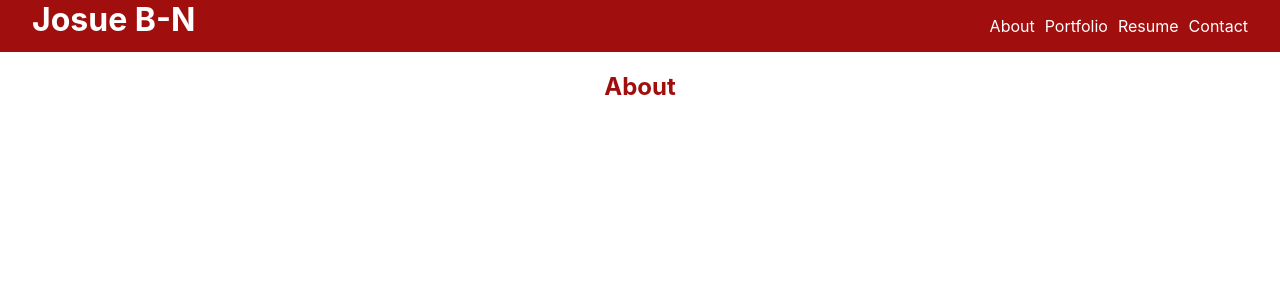
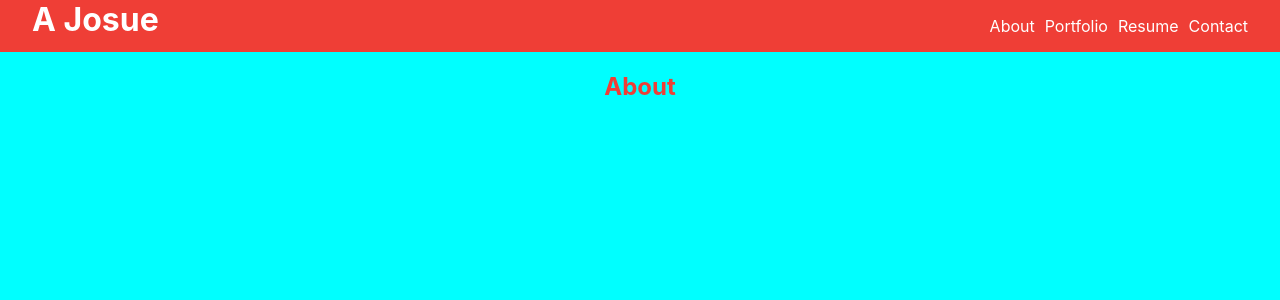
Before and after one commit to AJosueBN/react-portfolio, a React (Create React App) app: page / in a window 1280 px wide. Shown: the top 300 px of the page. Built offline with nearby package versions, Linux system fonts and the light colour scheme.

Commit message:
added background colour to portfolio

```diff
--- a/src/components/Header/index.js
+++ b/src/components/Header/index.js
@@ -13,7 +13,7 @@ function Header() {
 
   return (
     <header>
-        <h1>Josue B-N</h1>
+        <h1>A Josue</h1>
         <nav>
           <ul>
           <li onClick={handlePageChange}>About</li>
--- a/src/components/Header/style.css
+++ b/src/components/Header/style.css
@@ -3,7 +3,7 @@ header {
     display: flex;
     justify-content: space-between;
     padding: 0 2rem;
-    background-color: rgb(161, 14, 14);
+    background-color: #EF3E36;
     color: white;
 }
 
--- a/src/pages/About/style.css
+++ b/src/pages/About/style.css
@@ -1,4 +1,4 @@
 .about h1 {
-    color: rgb(161, 14, 14);
+    color: #EF3E36;
 
 }
--- a/src/pages/Contact/style.css
+++ b/src/pages/Contact/style.css
@@ -1,4 +1,4 @@
 .contact h1 {
-    color: rgb(161, 14, 14);
+    color: #EF3E36;
 
 }
--- a/src/pages/Portfolio/portfolio.json
+++ b/src/pages/Portfolio/portfolio.json
@@ -1,13 +1,13 @@
 [
     {
         "title": "Code Refactor - Horiseon",
-        "image": "/images/horiseon.png",
+        "image": "https://github.com/AJosueBN/react-portfolio/blob/main/public/images/horiseon.png?raw=true",
         "github": "https://github.com/AJosueBN/code-refactor-challenge.git",
         "live": "https://ajosuebn.github.io/code-refactor-challenge"
     },
     {
         "title": "Code Quiz",
-        "image": "/images/code-quiz.png",
+        "image": "https://github.com/AJosueBN/react-portfolio/blob/main/public/images/code-quiz.png?raw=true",
         "github": "https://github.com/AJosueBN/code-quiz-challenge.git",
         "live": "https://ajosuebn.github.io/code-quiz-challenge"
     },
@@ -27,6 +27,6 @@
         "title": "Bundl",
         "image": "https://github.com/JackStockwell/bundl/raw/main/public/assets/display/bundl-homepage.png",
         "github": "https://github.com/JackStockwell/bundl.git",
-        "live": "https://jackstockwell.github.io/scranhub/"
+        "live": ""
     }
 ]
--- a/src/pages/Portfolio/style.css
+++ b/src/pages/Portfolio/style.css
@@ -1,7 +1,13 @@
+body {
+    background-color: aqua;
+}
+
 .portfolio h1 {
-    color: rgb(161, 14, 14);
+    color: #EF3E36
+
 }
 
 .portfolio img {
     width: 20%;
+
 }
--- a/src/pages/Resume/style.css
+++ b/src/pages/Resume/style.css
@@ -1,4 +1,4 @@
 .resume h1 {
-    color: rgb(161, 14, 14);
+    color: #EF3E36;
 
 }
```
